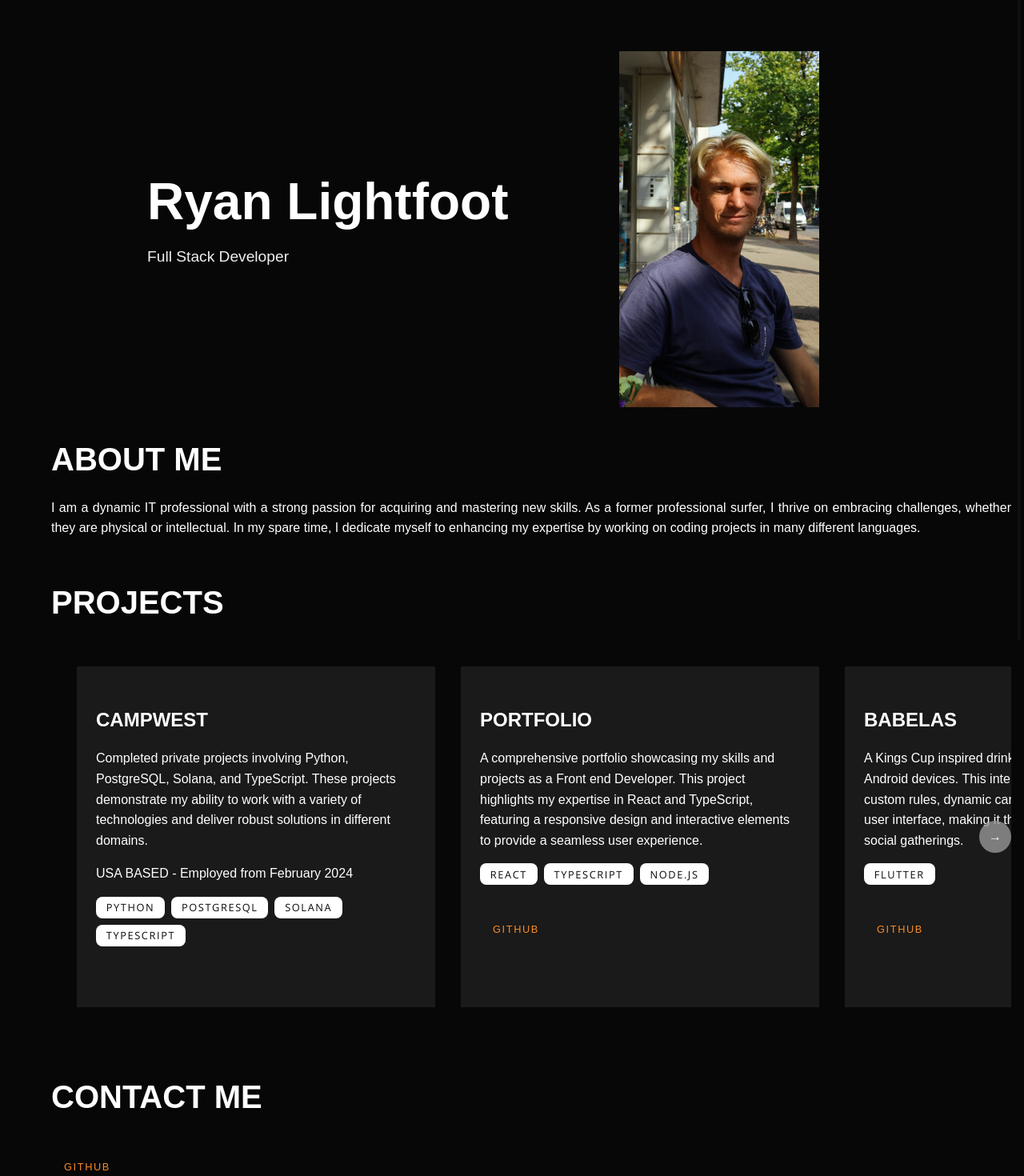
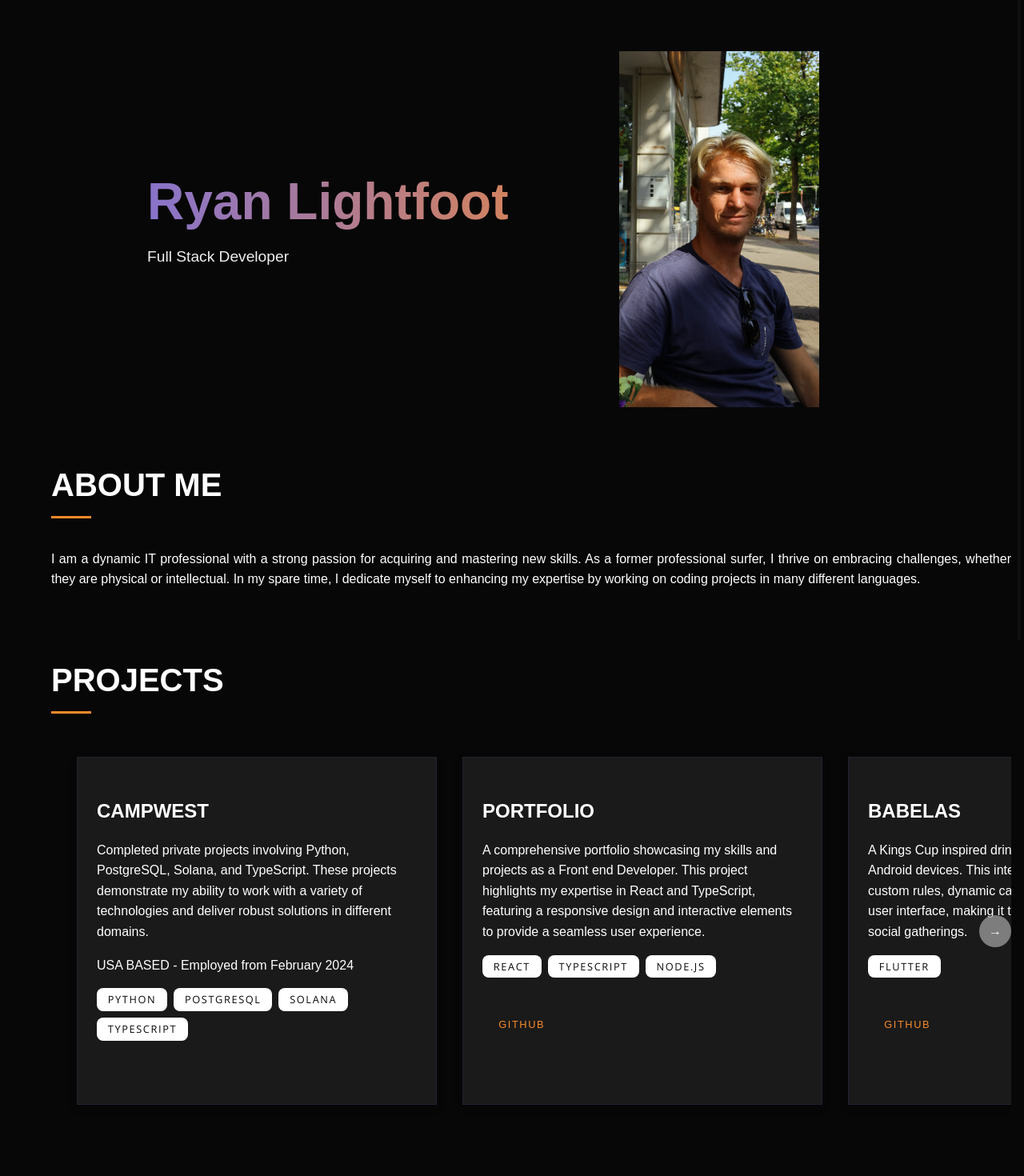
Before and after one commit to ryanlightfoot/Portfolio, a React (Vite) app: page / in a window 1280 px wide. Shown: the top 1470 px of the page at 80% size. Built offline with nearby package versions, Linux system fonts and the light colour scheme.

Commit message:
Added styling

```diff
--- a/src/App.css
+++ b/src/App.css
@@ -303,6 +303,7 @@ h2 {
   height: auto;
   margin-right: 20%;
   vertical-align: middle;
+  transition: all 0.3s ease;
 }
 
 @media (max-width: 768px) {
@@ -571,3 +572,264 @@ h2 {
     padding: 0 0.5rem;
   }
 }
+
+/* Custom color variables for consistent theming */
+:root {
+  --primary-color: #646cff;
+  --primary-hover: #7c82ff;
+  --accent-color: #f78a2a;
+  --accent-hover: #ffb06b;
+  --dark-bg: #070707;
+  --card-bg: #1a1a1a;
+  --text-color: #ffffff;
+  --scroll-track: rgba(100, 108, 255, 0.1);
+  --scroll-thumb: rgba(100, 108, 255, 0.5);
+  --scroll-thumb-hover: rgba(100, 108, 255, 0.8);
+}
+
+/* Custom scrollbar for the entire page */
+::-webkit-scrollbar {
+  width: 8px;
+}
+
+::-webkit-scrollbar-track {
+  background: var(--scroll-track);
+}
+
+::-webkit-scrollbar-thumb {
+  background: var(--scroll-thumb);
+  border-radius: 4px;
+}
+
+::-webkit-scrollbar-thumb:hover {
+  background: var(--scroll-thumb-hover);
+}
+
+/* Improved animations */
+@keyframes gradient-shift {
+  0% { background-position: 0% 50%; }
+  50% { background-position: 100% 50%; }
+  100% { background-position: 0% 50%; }
+}
+
+@keyframes pulse {
+  0% { transform: scale(1); }
+  50% { transform: scale(1.05); }
+  100% { transform: scale(1); }
+}
+
+/* Enhanced header styling */
+.header-container {
+  position: relative;
+  overflow: hidden;
+}
+
+.header-container::after {
+  content: '';
+  position: absolute;
+  bottom: -5px;
+  left: 0;
+  width: 100%;
+  height: 2px;
+  background: linear-gradient(90deg, transparent, var(--primary-color), transparent);
+  z-index: 1;
+}
+
+.text-container h1 {
+  background: linear-gradient(90deg, var(--primary-color), var(--accent-color));
+  background-size: 200% auto;
+  -webkit-background-clip: text;
+  background-clip: text;
+  -webkit-text-fill-color: transparent;
+  animation: gradient-shift 5s ease infinite;
+}
+
+/* Enhanced section styling */
+section h2 {
+  position: relative;
+  display: inline-block;
+  margin-bottom: 2rem;
+}
+
+section h2::after {
+  content: '';
+  position: absolute;
+  bottom: -10px;
+  left: 0;
+  width: 50px;
+  height: 3px;
+  background: var(--accent-color);
+  transition: width 0.3s ease;
+}
+
+section h2:hover::after {
+  width: 100%;
+}
+
+/* Mobile-specific section heading styling */
+@media (max-width: 768px) {
+  section h2::after {
+    left: 0;
+    transform: none;
+    width: 50px;
+  }
+
+  /* For mobile, animate on scroll instead of hover */
+  section h2:hover::after {
+    width: 50px; /* Reset hover effect on mobile */
+  }
+
+  /* Use the fade-in visible class to trigger the animation on scroll */
+  section.fade-in.visible h2::after {
+    width: 100%;
+  }
+}
+
+/* Enhanced project cards */
+.project-card {
+  border: 1px solid rgba(100, 108, 255, 0.1);
+  box-shadow: 0 4px 12px rgba(0, 0, 0, 0.1);
+  position: relative;
+  overflow: hidden;
+}
+
+.project-card::before {
+  content: '';
+  position: absolute;
+  top: 0;
+  left: 0;
+  width: 100%;
+  height: 3px;
+  background: linear-gradient(90deg, var(--primary-color), var(--accent-color));
+  transform: scaleX(0);
+  transform-origin: left;
+  transition: transform 0.3s ease;
+}
+
+.project-card:hover::before {
+  transform: scaleX(1);
+}
+
+.project-card h3 {
+  transition: color 0.3s ease;
+}
+
+.project-card:hover h3 {
+  color: var(--accent-color);
+}
+
+/* Enhanced tech stack tags */
+.tech-stack span {
+  transition: all 0.3s ease;
+  border: 1px solid transparent;
+}
+
+.tech-stack span:hover {
+  transform: translateY(-3px);
+  box-shadow: 0 3px 8px rgba(0, 0, 0, 0.2);
+  background: var(--primary-color);
+  color: white;
+}
+
+/* Enhanced buttons */
+.contact-links-vertical button {
+  position: relative;
+  overflow: hidden;
+  transition: all 0.3s ease;
+  padding: 0.6rem 1.2rem;
+  border-radius: 4px;
+  border: 1px solid transparent;
+}
+
+.contact-links-vertical button::before {
+  content: '';
+  position: absolute;
+  top: 0;
+  left: -100%;
+  width: 100%;
+  height: 100%;
+  background: linear-gradient(90deg, transparent, rgba(255, 255, 255, 0.1), transparent);
+  transition: left 0.5s ease;
+}
+
+.contact-links-vertical button:hover {
+  border: 1px solid var(--accent-color);
+  letter-spacing: 0.15rem;
+}
+
+.contact-links-vertical button:hover::before {
+  left: 100%;
+}
+
+/* Improved fade-in animation */
+.fade-in {
+  opacity: 0;
+  transform: translateY(30px);
+  transition: opacity 0.8s ease-out, transform 0.8s ease-out;
+}
+
+.fade-in.visible {
+  opacity: 1;
+  transform: translateY(0);
+}
+
+/* Staggered animation for project cards */
+.project-grid .project-card:nth-child(1) {
+  transition-delay: 0.1s;
+}
+
+.project-grid .project-card:nth-child(2) {
+  transition-delay: 0.2s;
+}
+
+.project-grid .project-card:nth-child(3) {
+  transition-delay: 0.3s;
+}
+
+.project-grid .project-card:nth-child(4) {
+  transition-delay: 0.4s;
+}
+
+/* Page loading animation */
+@keyframes fadeIn {
+  from { opacity: 0; }
+  to { opacity: 1; }
+}
+
+.portfolio-container {
+  animation: fadeIn 1s ease-out;
+}
+
+/* Responsive improvements */
+@media (max-width: 768px) {
+  .text-container h1 {
+    font-size: 2.2rem;
+  }
+
+  section h2::after {
+    left: 50%;
+    transform: translateX(-50%);
+  }
+
+  .contact-links-vertical button {
+    margin: 0.5rem auto;
+    width: 80%;
+    max-width: 250px;
+    display: block;
+  }
+
+  .scroll-button {
+    width: 30px;
+    height: 30px;
+    font-size: 0.8rem;
+    background: rgba(150, 150, 150, 0.9);
+  }
+
+  .scroll-left {
+    left: -5px;
+  }
+
+  .scroll-right {
+    right: -5px;
+  }
+}
```
